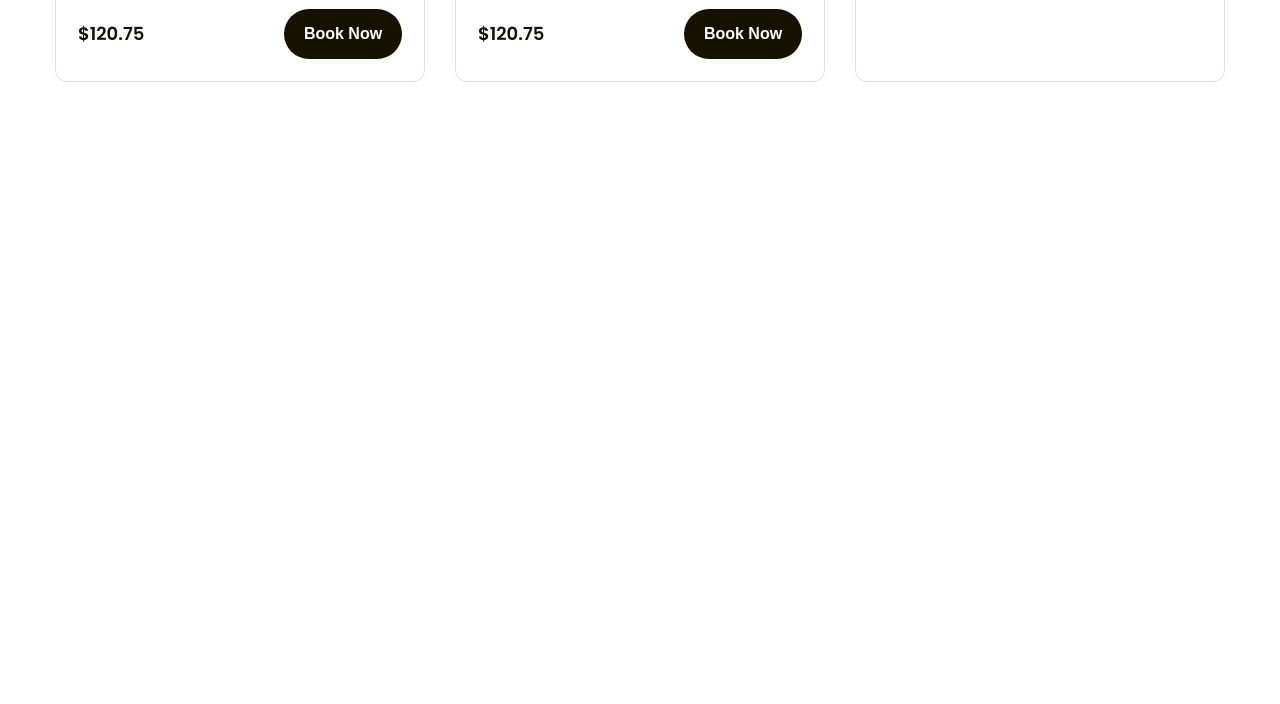
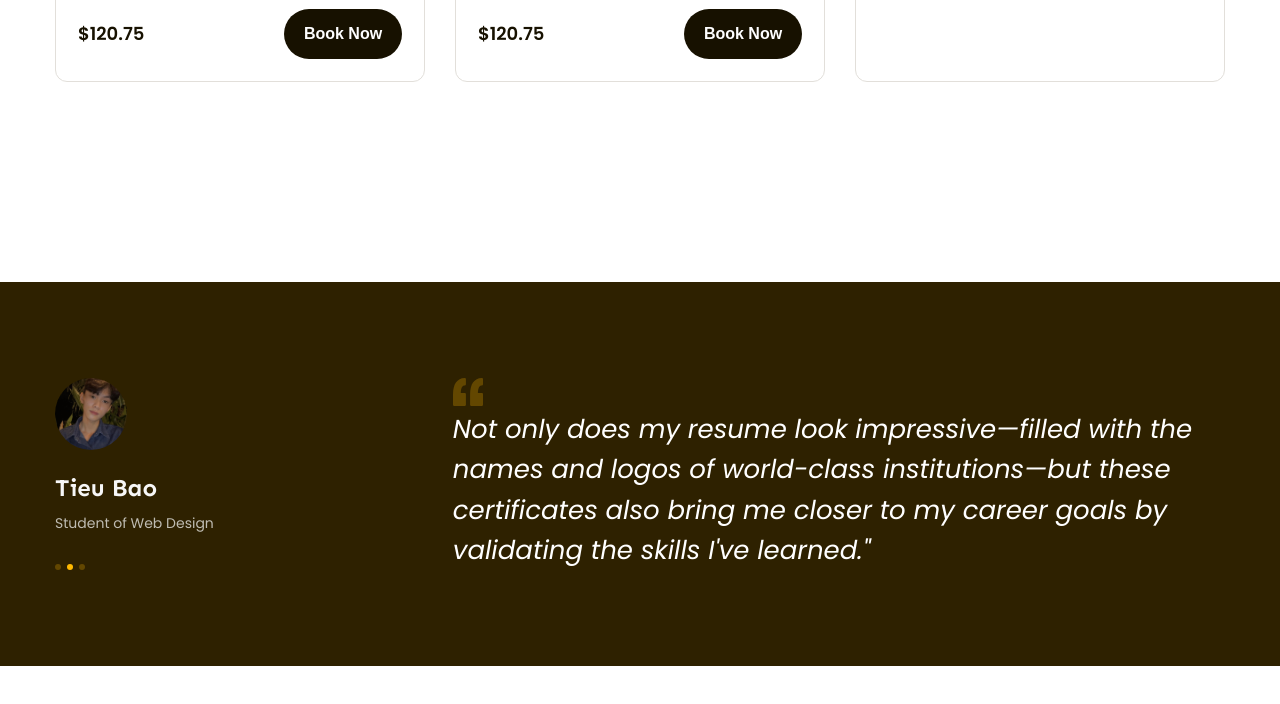
Before and after one commit to TieuBao-8925/Project-1, a plain HTML site: page index.html in a window 1280 px wide. Shown: the part 1685-2389 px from the top of the page. Drawn offline with Linux system fonts and the light colour scheme.

Commit message:
5. Feedback lần 1

```diff
--- a/index.html
+++ b/index.html
@@ -286,6 +286,38 @@
           </div>
         </div>
       </div>
+
+      <!-- Feedback -->
+      <div class="feedback">
+        <div class="main-content">
+          <div class="feedback-list">
+            <div class="feedback-item">
+              <!-- Left -->
+              <div class="info">
+                <img src="./img/avatar.jpg  " alt="Tiểu Bảo" class="avatar" />
+                <p class="member-name">Tieu Bao</p>
+                <p class="desc">Student of Web Design</p>
+                <div class="dots">
+                  <span class="dot"></span>
+                  <span class="dot active"></span>
+                  <span class="dot"></span>
+                </div>
+              </div>
+
+              <!-- Right -->
+              <div class="content">
+                <img src="./icon/open-quotes.svg" alt="" class="open-qutes" />
+                <blockquote>
+                  Not only does my resume look impressive—filled with the names
+                  and logos of world-class institutions—but these certificates
+                  also bring me closer to my career goals by validating the
+                  skills I've learned."
+                </blockquote>
+              </div>
+            </div>
+          </div>
+        </div>
+      </div>
     </main>
   </body>
 </html>
--- a/style.css
+++ b/style.css
@@ -411,3 +411,68 @@ a {
 .popular .course-item .btn-book:hover {
   background: var(--primary-color);
 }
+
+/* ===========Feedback============= */
+.feedback {
+  padding: 96px 0;
+  margin-top: 135px;
+  background: #2e2100;
+}
+
+.feedback .feedback-item {
+  display: flex;
+}
+
+.feedback .feedback-item .avatar {
+  width: 72px;
+  height: 72px;
+  border-radius: 50%;
+  object-fit: cover;
+}
+
+.feedback-item .info .member-name {
+  margin-top: 18px;
+  color: #f7f7f7;
+  font-family: var(--font-heading);
+  font-size: 2.4rem;
+  font-weight: 700;
+  line-height: 1.42;
+}
+
+.feedback-item .info .desc {
+  margin-top: 4px;
+  color: #bfbcb2;
+  font-size: 1.4rem;
+  line-height: 1.86;
+}
+
+.feedback-item .dots {
+  display: flex;
+  margin-top: 28px;
+  gap: 6px;
+}
+
+.feedback-item .dot {
+  height: 6px;
+  width: 6px;
+  background-color: #634700;
+  border-radius: 50%;
+  cursor: pointer;
+}
+
+.feedback-item .dot.active {
+  background: var(--primary-color);
+  cursor: default;
+}
+
+.feedback-item .content {
+  width: 66%;
+  margin-left: auto;
+}
+
+.feedback-item blockquote {
+  color: #fff;
+  font-size: 2.6rem;
+  font-style: italic;
+  line-height: 1.54;
+}
```
Also changed, not shown: icon/open-quotes.svg (added), img/avatar.jpg (added).
